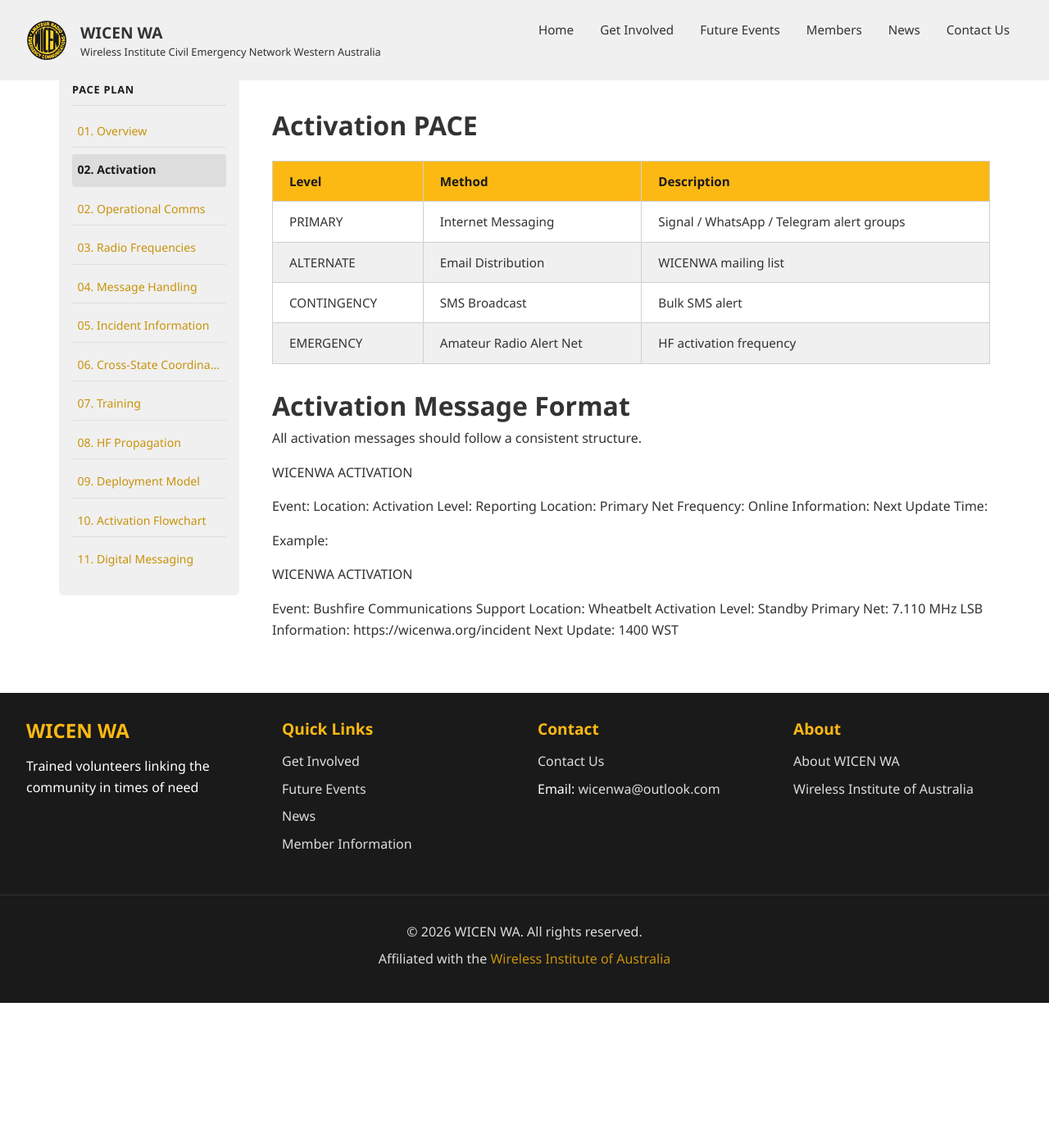
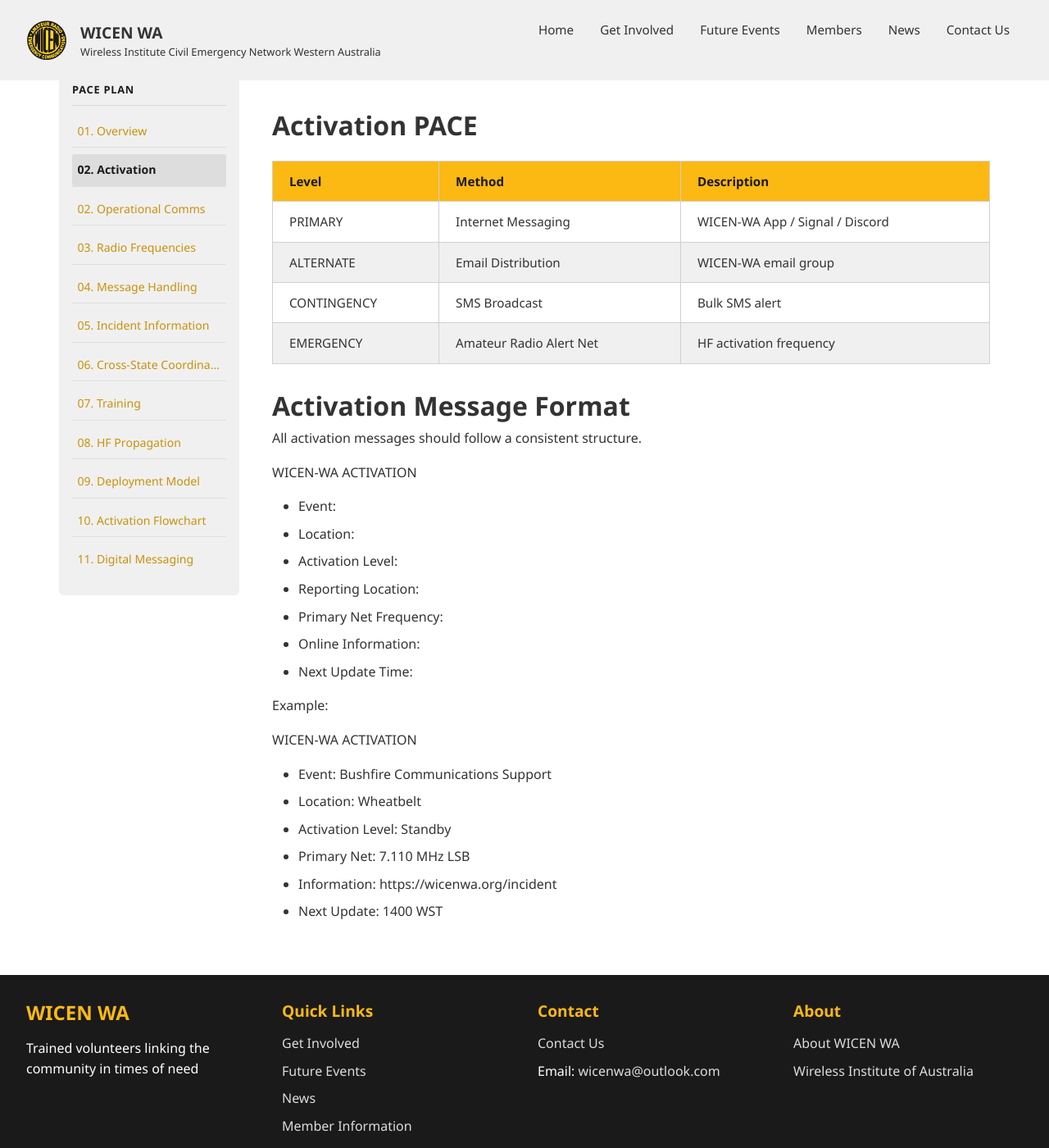
Before and after one commit to jubbp/WICENWA-Web, a Jekyll site: the page built from PACE/activation.md, in a window 1280 px wide and 1400 px high, scrolled down 531 px. Shown: the whole window at 82% size. Built offline with Jekyll 4.4.1, drawn with Linux system fonts in a browser that asks for light colours; before the commit the page ends 1754 px from its top, so only the background shows below that.

```diff
--- a/PACE/activation.md
+++ b/PACE/activation.md
@@ -18,7 +18,7 @@ Activation may occur due to:
 
 Activation may be initiated by:
 
-- WICENWA State Coordinator
+- WICEN-WA State Coordinator
 - Deputy Coordinator
 - Designated Incident Controller
 
@@ -26,8 +26,8 @@ Activation may be initiated by:
 
 | Level | Method | Description |
 |------|------|-------------|
-| PRIMARY | Internet Messaging | Signal / WhatsApp / Telegram alert groups |
-| ALTERNATE | Email Distribution | WICENWA mailing list |
+| PRIMARY | Internet Messaging | WICEN-WA App / Signal / Discord |
+| ALTERNATE | Email Distribution | WICEN-WA email group |
 | CONTINGENCY | SMS Broadcast | Bulk SMS alert |
 | EMERGENCY | Amateur Radio Alert Net | HF activation frequency |
 
@@ -35,23 +35,23 @@ Activation may be initiated by:
 
 All activation messages should follow a consistent structure.
 
-WICENWA ACTIVATION
+WICEN-WA ACTIVATION
 
-Event:
-Location:
-Activation Level:
-Reporting Location:
-Primary Net Frequency:
-Online Information:
-Next Update Time:
+- Event:
+- Location:
+- Activation Level:
+- Reporting Location:
+- Primary Net Frequency:
+- Online Information:
+- Next Update Time:
 
 Example:
 
-WICENWA ACTIVATION
+WICEN-WA ACTIVATION
 
-Event: Bushfire Communications Support
-Location: Wheatbelt
-Activation Level: Standby
-Primary Net: 7.110 MHz LSB
-Information: https://wicenwa.org/incident
-Next Update: 1400 WST
+- Event: Bushfire Communications Support
+- Location: Wheatbelt
+- Activation Level: Standby
+- Primary Net: 7.110 MHz LSB
+- Information: https://wicenwa.org/incident
+- Next Update: 1400 WST
```
Also changed, not shown: PACE/overview.md (+1 -1 lines), members.md (+8 -0 lines).
